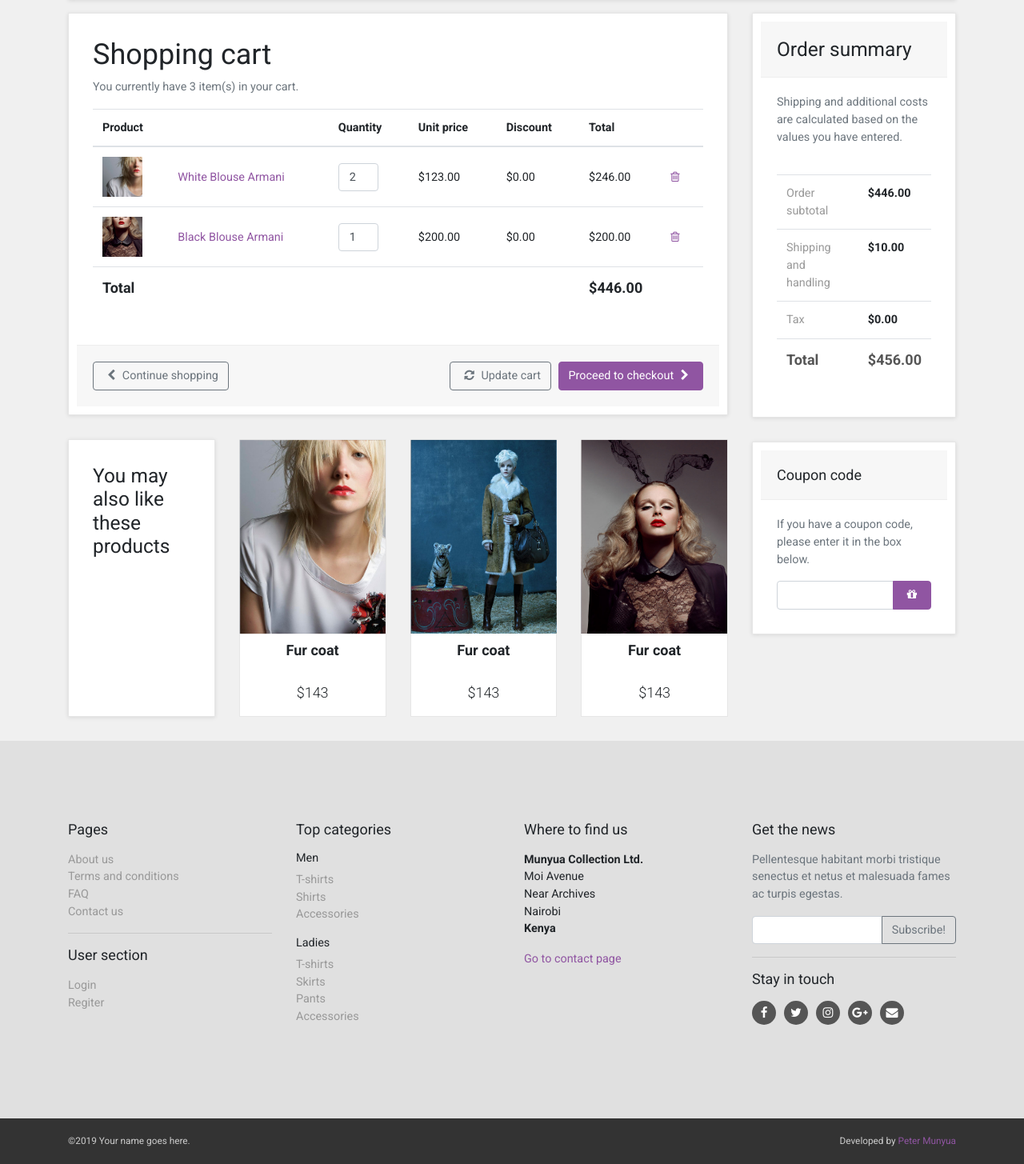
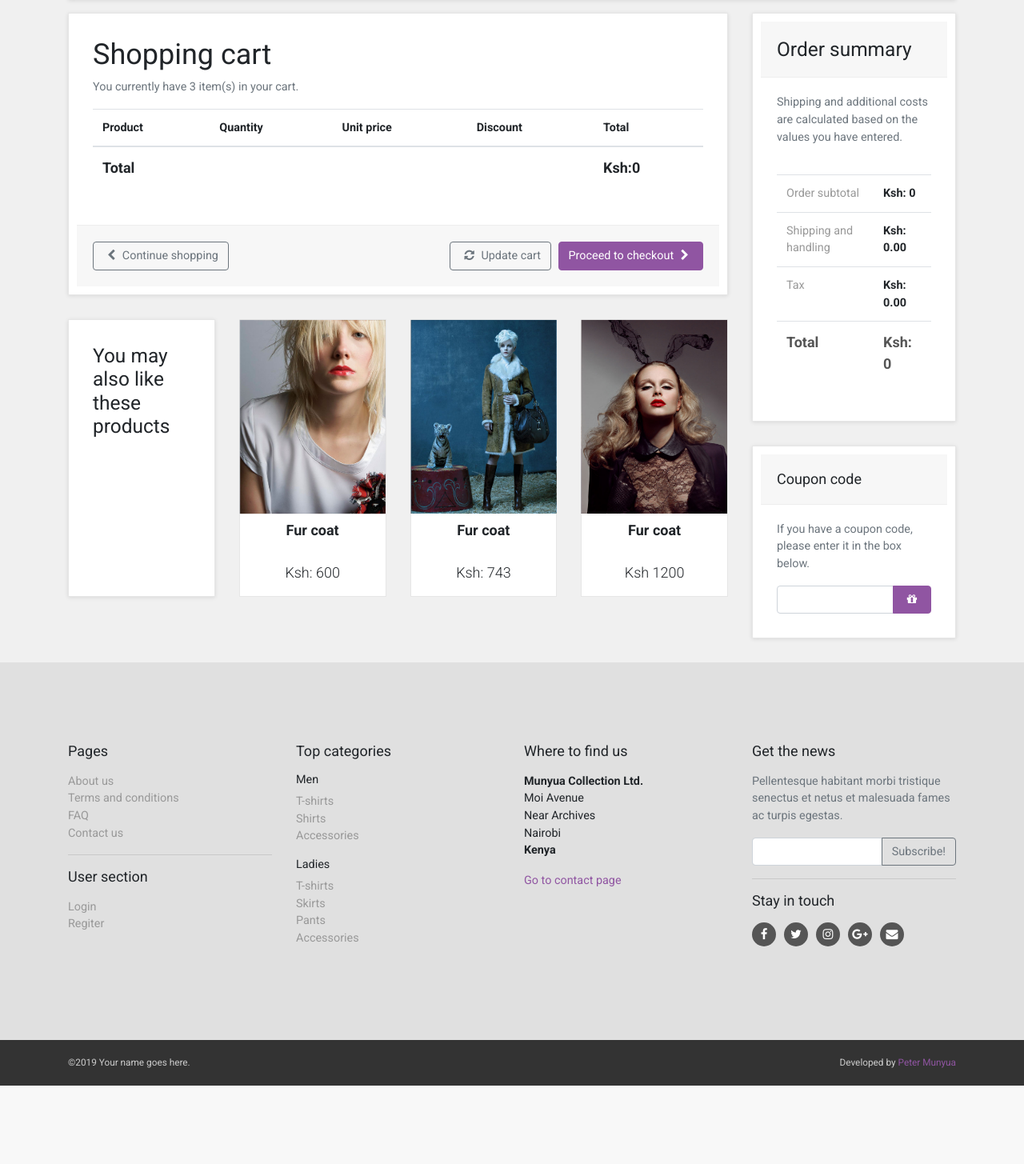
Before and after one commit to munyuaDeveloper/ClothStore, a Django app: page /cart/ in a window 1280 px wide. Shown: the part 216-1671 px from the top of the page at 80% size. After the commit the page ends 1573 px from the top, so only its background shows below. Run offline with Django 3.2, Linux system fonts and the light colour scheme; lists and menus that the app fills with data are empty; some libraries are stand-ins or nearby versions.

Commit message:
cart bug fix

```diff
--- a/cart/forms.py
+++ b/cart/forms.py
@@ -6,6 +6,7 @@ PRODUCT_QUANTITY_CHOICES = [(i, str(i)) for i in range(1, 21)]
 class CartAddProductForm(forms.Form):
     quantity = forms.TypedChoiceField(
         choices=PRODUCT_QUANTITY_CHOICES,
+        required=False,
         coerce=int)
     override = forms.BooleanField(required=False,
                                   initial=False,
--- a/cart/views.py
+++ b/cart/views.py
@@ -15,15 +15,16 @@ def cart_add(request, product_id):
         cart.add(product=product,
                  quantity=cd['quantity'],
                  override_quantity=cd['override'])
-    return redirect('basket')
+    return redirect('cart:cart_detail')
 
 
+@require_POST
 @require_POST
 def cart_remove(request, product_id):
     cart = Cart(request)
     product = get_object_or_404(Product, id=product_id)
     cart.remove(product)
-    return redirect('basket')
+    return redirect('cart:cart_detail')
 
 
 def cart_detail(request):
--- a/templates/base.html
+++ b/templates/base.html
@@ -191,7 +191,7 @@
                     <a data-toggle="collapse" href="#search"
                        class="btn navbar-btn btn-primary d-none d-lg-inline-block"><span
                             class="sr-only">Toggle search</span><i class="fa fa-search"></i></a>
-                    <div id="basket-overview" class="navbar-collapse collapse d-none d-lg-block"><a href="{% url 'basket' %}"
+                    <div id="basket-overview" class="navbar-collapse collapse d-none d-lg-block"><a href="{% url 'cart:cart_detail' %}"
                                                                                                     class="btn btn-primary navbar-btn"><i
                             class="fa fa-shopping-cart"></i><span>3 items in cart</span></a></div>
                 </div>
--- a/templates/basket.html
+++ b/templates/basket.html
@@ -16,7 +16,7 @@
                     </div>
                     <div id="basket" class="col-lg-9">
                         <div class="box">
-                <form method="post" action="checkout1.html">
+
                             <h1>Shopping cart</h1>
                             <p class="text-muted">You currently have 3 item(s) in your cart.</p>
                             <div class="table-responsive">
@@ -31,46 +31,55 @@
                                     </tr>
                                     </thead>
                                     <tbody>
+                                    {% for item in cart %}
+                                        {% with product=item.product %}
                                             <tr>
-                          <td><a href="#"><img src="{% static 'img/detailsquare.jpg' %}" alt="White Blouse Armani"></a></td>
-                          <td><a href="#">White Blouse Armani</a></td>
                                                 <td>
-                            <input type="number" value="2" class="form-control">
+                                                    <a href="{{ product.get_absolute_url }}">
+                                                        <img src="{% if product.image %}{{ product.image.url }}
+                                                            {% else %}{% static "img/no-product-img.png" %}{% endif %}">
+                                                    </a>
                                                 </td>
-                          <td>$123.00</td>
+                                                <td><a href="#">{{ product.name }}</a></td>
+                                                <td>
+                                                    <input type="number" value="{{ item.quantity }}"
+                                                           class="form-control">
+                                                </td>
+                                                <td>{{ item.price }}</td>
                                                 <td>$0.00</td>
-                          <td>$246.00</td>
-                          <td><a href="#"><i class="fa fa-trash-o"></i></a></td>
+                                                <td>{{ item.total_price }}</td>
+                                                <td>
+                                                    <form action="{% url "cart:cart_remove" product.id %}"
+                                                          method="post">
+                                                        <button type="submit" style="border: none; background: none;"><i
+                                                                class="fa fa-trash-o"></i></button>
+                                                        {% csrf_token %}
+                                                    </form>
+                                                </td>
                                             </tr>
-                        <tr>
-                          <td><a href="#"><img src="{% static 'img/basketsquare.jpg' %}" alt="Black Blouse Armani"></a></td>
-                          <td><a href="#">Black Blouse Armani</a></td>
-                          <td>
-                            <input type="number" value="1" class="form-control">
-                          </td>
-                          <td>$200.00</td>
-                          <td>$0.00</td>
-                          <td>$200.00</td>
-                          <td><a href="#"><i class="fa fa-trash-o"></i></a></td>
-                        </tr>
+                                        {% endwith %}
+                                    {% endfor %}
                                     </tbody>
                                     <tfoot>
                                     <tr>
                                         <th colspan="5">Total</th>
-                          <th colspan="2">$446.00</th>
+                                        <th colspan="2">Ksh:{{ cart.get_total_price }}</th>
                                     </tr>
                                     </tfoot>
                                 </table>
                             </div>
                             <!-- /.table-responsive-->
                             <div class="box-footer d-flex justify-content-between flex-column flex-lg-row">
-                    <div class="left"><a href="category.html" class="btn btn-outline-secondary"><i class="fa fa-chevron-left"></i> Continue shopping</a></div>
+                                <div class="left"><a href="{% url 'category' %}" class="btn btn-outline-secondary"><i
+                                        class="fa fa-chevron-left"></i> Continue shopping</a></div>
                                 <div class="right">
-                      <button class="btn btn-outline-secondary"><i class="fa fa-refresh"></i> Update cart</button>
-                      <button type="submit" class="btn btn-primary">Proceed to checkout <i class="fa fa-chevron-right"></i></button>
+                                    <button class="btn btn-outline-secondary"><i class="fa fa-refresh"></i> Update
+                                        cart
+                                    </button>
+                                    <button type="submit" class="btn btn-primary">Proceed to checkout <i
+                                            class="fa fa-chevron-right"></i></button>
                                 </div>
                             </div>
-                </form>
                         </div>
                         <!-- /.box-->
                         <div class="row same-height-row">
@@ -83,13 +92,19 @@
                                 <div class="product same-height">
                                     <div class="flip-container">
                                         <div class="flipper">
-                        <div class="front"><a href="{% url 'item-details' %}"><img src="{% static 'img/product2.jpg' %}" alt="" class="img-fluid"></a></div>
-                        <div class="back"><a href="{% url 'item-details' %}"><img src="{% static 'img/product2_2.jpg' %}" alt="" class="img-fluid"></a></div>
+                                            <div class="front"><a href="{% url 'item-details' %}"><img
+                                                    src="{% static 'img/product2.jpg' %}" alt="" class="img-fluid"></a>
                                             </div>
-                    </div><a href="{% url 'item-details' %}" class="invisible"><img src="{% static 'img/product2.jpg' %}" alt="" class="img-fluid"></a>
+                                            <div class="back"><a href="{% url 'item-details' %}"><img
+                                                    src="{% static 'img/product2_2.jpg' %}" alt=""
+                                                    class="img-fluid"></a></div>
+                                        </div>
+                                    </div>
+                                    <a href="{% url 'item-details' %}" class="invisible"><img
+                                            src="{% static 'img/product2.jpg' %}" alt="" class="img-fluid"></a>
                                     <div class="text">
                                         <h3>Fur coat</h3>
-                      <p class="price">$143</p>
+                                        <p class="price">Ksh: 600</p>
                                     </div>
                                 </div>
                                 <!-- /.product-->
@@ -98,13 +113,19 @@
                                 <div class="product same-height">
                                     <div class="flip-container">
                                         <div class="flipper">
-                        <div class="front"><a href="{% url 'item-details' %}"><img src="{% static 'img/product1.jpg' %}" alt="" class="img-fluid"></a></div>
-                        <div class="back"><a href="{% url 'item-details' %}"><img src="{% static 'img/product1_2.jpg' %}" alt="" class="img-fluid"></a></div>
+                                            <div class="front"><a href="{% url 'item-details' %}"><img
+                                                    src="{% static 'img/product1.jpg' %}" alt="" class="img-fluid"></a>
                                             </div>
-                    </div><a href="{% url 'item-details' %}" class="invisible"><img src="{% static 'img/product1.jpg' %}" alt="" class="img-fluid"></a>
+                                            <div class="back"><a href="{% url 'item-details' %}"><img
+                                                    src="{% static 'img/product1_2.jpg' %}" alt=""
+                                                    class="img-fluid"></a></div>
+                                        </div>
+                                    </div>
+                                    <a href="{% url 'item-details' %}" class="invisible"><img
+                                            src="{% static 'img/product1.jpg' %}" alt="" class="img-fluid"></a>
                                     <div class="text">
                                         <h3>Fur coat</h3>
-                      <p class="price">$143</p>
+                                        <p class="price">Ksh: 743</p>
                                     </div>
                                 </div>
                                 <!-- /.product-->
@@ -113,13 +134,19 @@
                                 <div class="product same-height">
                                     <div class="flip-container">
                                         <div class="flipper">
-                        <div class="front"><a href="{% url 'item-details' %}"><img src="{% static 'img/product3.jpg' %}" alt="" class="img-fluid"></a></div>
-                        <div class="back"><a href="{% url 'item-details' %}"><img src="{% static 'img/product3_2.jpg' %}" alt="" class="img-fluid"></a></div>
+                                            <div class="front"><a href="{% url 'item-details' %}"><img
+                                                    src="{% static 'img/product3.jpg' %}" alt="" class="img-fluid"></a>
                                             </div>
-                    </div><a href="{% url 'item-details' %}" class="invisible"><img src="{% static 'img/product3.jpg' %}" alt="" class="img-fluid"></a>
+                                            <div class="back"><a href="{% url 'item-details' %}"><img
+                                                    src="{% static 'img/product3_2.jpg' %}" alt=""
+                                                    class="img-fluid"></a></div>
+                                        </div>
+                                    </div>
+                                    <a href="{% url 'item-details' %}" class="invisible"><img
+                                            src="{% static 'img/product3.jpg' %}" alt="" class="img-fluid"></a>
                                     <div class="text">
                                         <h3>Fur coat</h3>
-                      <p class="price">$143</p>
+                                        <p class="price">Ksh 1200</p>
                                     </div>
                                 </div>
                                 <!-- /.product-->
@@ -132,25 +159,26 @@
                             <div class="box-header">
                                 <h3 class="mb-0">Order summary</h3>
                             </div>
-                <p class="text-muted">Shipping and additional costs are calculated based on the values you have entered.</p>
+                            <p class="text-muted">Shipping and additional costs are calculated based on the values you
+                                have entered.</p>
                             <div class="table-responsive">
                                 <table class="table">
                                     <tbody>
                                     <tr>
                                         <td>Order subtotal</td>
-                        <th>$446.00</th>
+                                        <th>Ksh: {{ cart.get_total_price }}</th>
                                     </tr>
                                     <tr>
                                         <td>Shipping and handling</td>
-                        <th>$10.00</th>
+                                        <th>Ksh: 0.00</th>
                                     </tr>
                                     <tr>
                                         <td>Tax</td>
-                        <th>$0.00</th>
+                                        <th>Ksh: 0.00</th>
                                     </tr>
                                     <tr class="total">
                                         <td>Total</td>
-                        <th>$456.00</th>
+                                        <th>Ksh: {{ cart.get_total_price }}</th>
                                     </tr>
                                     </tbody>
                                 </table>
```
Also changed, not shown: cart/cart.py (+22 -13 lines), templates/detail.html (+12 -14 lines), db.sqlite3. Lines whose indentation alone changed are shown as unchanged.
